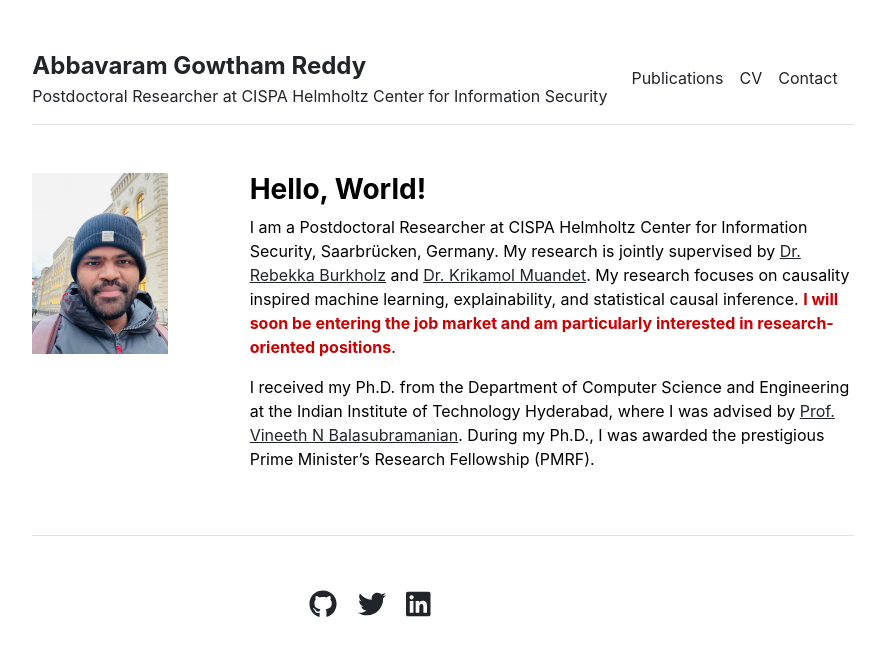
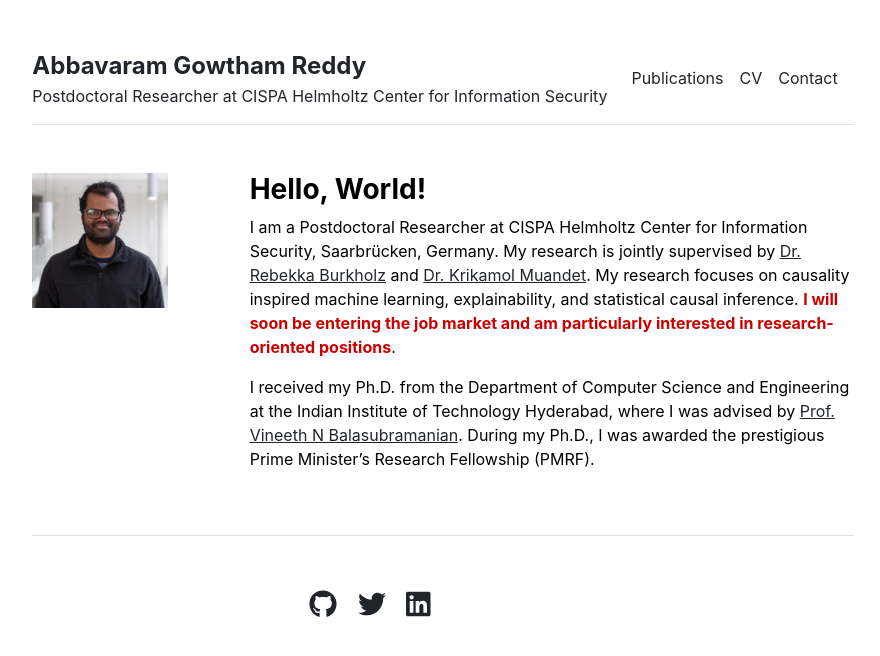
Before and after one commit to gautam0707/gautam0707.github.io, a Jekyll site: the page built from index.md, in a window 1280 px wide. Shown: the top 656 px of the page, without its empty margins (197-1077 px from the left). Built offline with Jekyll 4.4.1, drawn with Linux system fonts in a browser that asks for light colours; a style sheet for code colours, icons or effects is not loaded.

Commit message:
image update

```diff
--- a/_layouts/home.html
+++ b/_layouts/home.html
@@ -4,7 +4,7 @@
 
 <div class="row g-5 mb-5">
   <div class="col-md-3">
-    <img src="{{ site.github.url }}/assets/img/dp1.jpeg" alt="Home" width="80%">
+    <img src="{{ site.github.url }}/assets/img/gowtham.jpg" alt="Home" width="80%">
   </div>
   <div class="col-md-9">
     <h3 class="fw-bold">Hello, World!</h3>
```
Also changed, not shown: assets/img/dp2.jpeg (renamed from assets/img/dp1.jpeg), assets/img/gowtham.jpg (added).
